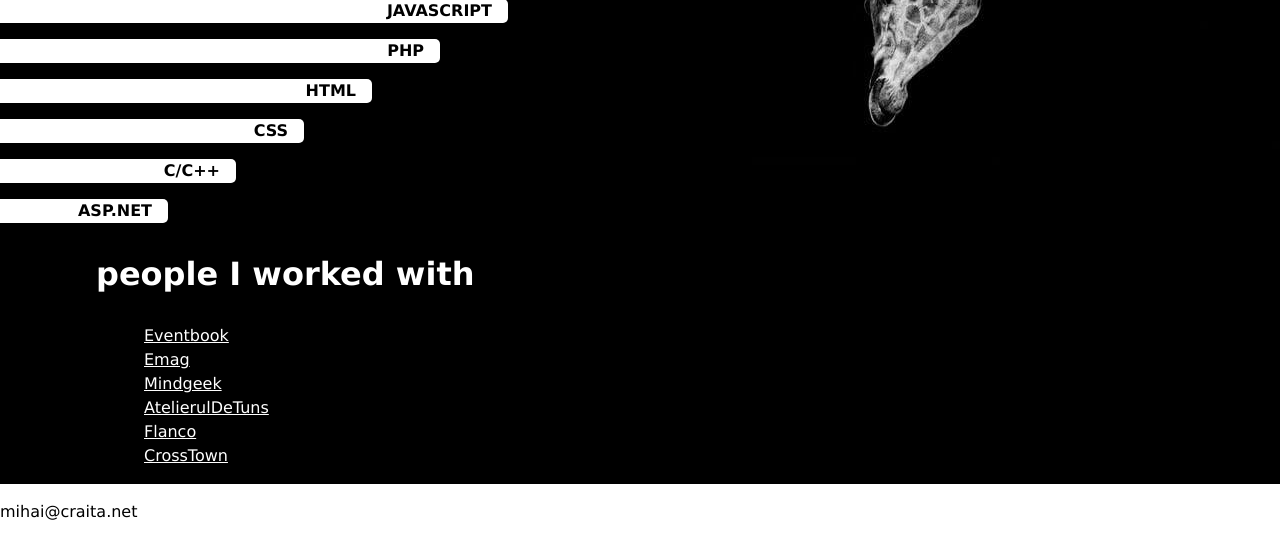
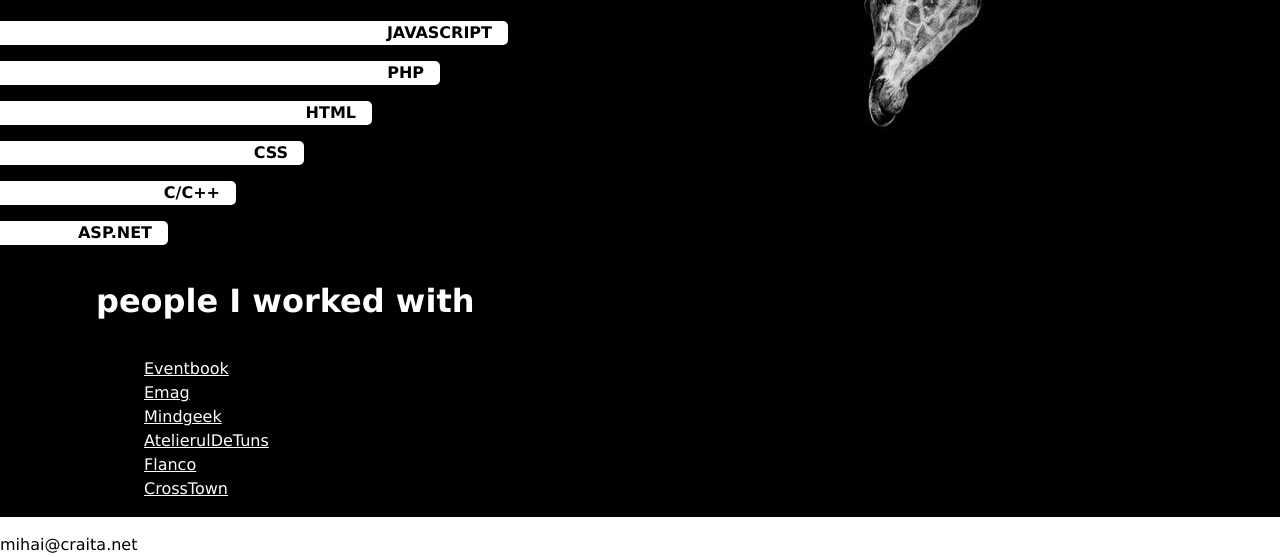
Before and after one commit to mihai-craita/craita.net, a website: page src/index.html in a window 1280 px wide. Shown: the part 531-1088 px from the top of the page. Before the commit the page ends 1055 px from the top, so only its background shows below. Drawn offline with Linux system fonts and the light colour scheme.

Commit message:
Refresh page markup, CSS and about text

```diff
--- a/src/index.html
+++ b/src/index.html
@@ -10,67 +10,65 @@
       <link rel="canonical" href="https://mihai.craita.net" />
       <link rel="shortcut icon" type="image/x-icon" href="/favicon.ico">
       <style type="text/css">
-         body {
-            background-color: white;
-            color: black;
-            font-family: 'Verdana', sans-serif;
-            margin: 0 auto;
-            line-height: 1.5;
-            font-size: 16px;
+         * {
+            line-height:     1.5;
+            font-size:       16px;
+            font-weight:     normal;
+            color:           black;
+            font-family:     'Verdana', sans-serif;
+         }
+         body, .tech {
+            margin:          0;
+            background:      white;
          }
          main {
-            background-color: black;
-            display: flex;
+            background:      black;
+            display:         flex;
             justify-content: space-between;
-            align-items: flex-start;
+            align-items:     flex-start;
+            margin-bottom:   1rem;
+         }
+         h1, h2 {
+            font-size:       200%;
+            margin:    2rem 0 2rem 6rem;
          }
          h1 {
-            font-size: 400%;
-            font-style: normal;
-            font-weight: normal;
-            margin:2rem 0;
-            padding: 0 6rem;
+            font-size:       400%;
+         }
+         h2 {
+            font-weight:     bold;
          }
          p, ul {
-            padding:0 0 0 9rem;
-            text-align: justify;
-         }
-         a {
-            color:white;
+            margin-left:     9rem;
          }
          ul {
-            list-style: none;
+            list-style:      none;
+            padding:         0;
          }
-         footer {
-            margin-top: 1rem;
-            background-color: white;
+         p, h2, ul a {
+            color:           white;
+            display:         block;
+            text-align:      justify;
          }
-         #content {
-            color: white;
-            max-width: 800px;
+         article {
+            max-width:       800px;
          }
-         h2 {
-            font-size:200%;
-            padding:0 0 0 6rem;
-         }
-         div.tech {
-            background-color: white;
-            color: black;
-            border-radius:0 5px 5px 0;
-            font-weight: bold;
-            margin-bottom: 1rem;
-            padding: 0 1rem;
-            text-align: right;
+         .tech {
+            border-radius:   0 5px 5px 0;
+            font-weight:     bold;
+            margin-bottom:   1rem;
+            padding:         0 1rem;
+            text-align:      right;
          }
       </style>
    </head>
    <body>
       <h1>mihai craita</h1>
       <main>
-         <div id="content">
+         <article>
             <h2>about me</h2>
-            <p>Hi, I'm the software engineer / web developer who made this page so that I can keep track of my projects and also to present my work to the big world of the internet.<br/>
-            Co-owner at eventbook I build software that sells to ten of thousands of customers. <br/>I solve problems. I bring revenue to companies by building simple software and help people do things better.
+            <p>Hi, I'm a software engineer / web developer, and this page is where I keep track of my projects and present my work to the big world of the internet.<br/>
+            As co-owner of Eventbook, I build software that sells to thousands of customers. <br/>I solve problems. I bring revenue to companies by building simple software and help people do things better.
             </p>
             <h2>technologies</h2>
             <div class="tech" style="width:70%;">JAVASCRIPT</div>
@@ -82,14 +80,14 @@
             <h2>people I worked with</h2>
             <ul>
                <li><a href="https://eventbook.ro">Eventbook</a></li>
-               <li><a href="https://www.emag.ro/">Emag</a></li>
-               <li><a href="https://www.mindgeek.com/">Mindgeek</a></li>
-               <li><a href="https://www.atelieruldetuns.ro/">AtelierulDeTuns</a></li>
-               <li><a href="https://www.flanco.ro/">Flanco</a></li>
+               <li><a href="https://www.emag.ro">Emag</a></li>
+               <li><a href="https://www.mindgeek.com">Mindgeek</a></li>
+               <li><a href="https://www.atelieruldetuns.ro">AtelierulDeTuns</a></li>
+               <li><a href="https://www.flanco.ro">Flanco</a></li>
                <li><a href="#">CrossTown</a></li>
             </ul>
-         </div>
-         <img src="giraffe.jpg" alt="giraffes"/>
+         </article>
+         <img src="giraffe.jpg" alt="two giraffes in black and white"/>
       </main>
       <footer>
          mihai@craita.net
```
Also changed, not shown: 1 other file.
